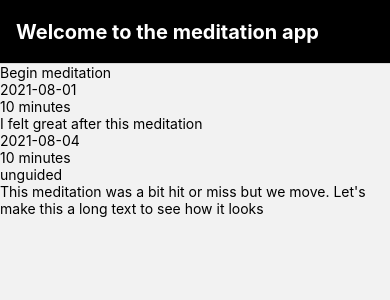
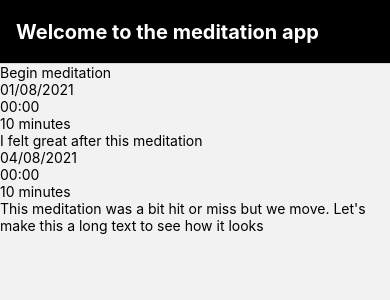
Before and after one commit to sammacfarlane23/react-native-meditation-app, a React Native app: screen /Home in a window 390 px wide. Shown: the top 300 px of the page. Built offline with nearby package versions, Linux system fonts and the light colour scheme.

Commit message:
feat: Add dayjs and use context to add entries

```diff
--- a/Components/Card/index.js
+++ /dev/null
@@ -1,23 +0,0 @@
-import { View, Text } from "react-native";
-
-const Card = ({ title, text, duration, type }) => {
-  return (
-    <View
-      title={title}
-      className="m-4 min-w-full p-6 bg-white border border-gray-200 rounded-lg shadow-md hover:bg-gray-100 dark:bg-gray-800 dark:border-gray-700 dark:hover:bg-gray-700"
-    >
-      <View className="flex-row items-center">
-        <Text className="mb-2 text-2xl font-bold tracking-tight text-gray-900 dark:text-white">
-          {title}
-        </Text>
-        <Text className="ml-5">{duration} minutes</Text>
-        {type && <Text className="ml-5">{type}</Text>}
-      </View>
-      <Text className="font-normal text-gray-700 dark:text-gray-400">
-        {text}
-      </Text>
-    </View>
-  );
-};
-
-export default Card;
--- /dev/null
+++ b/Components/EntryCard/index.js
@@ -0,0 +1,21 @@
+import { View, Text } from "react-native";
+import dayjs from "dayjs";
+
+const Card = ({ date, text, duration }) => (
+  <View className="m-4 min-w-full p-6 bg-white border border-gray-200 rounded-lg shadow-md hover:bg-gray-100 dark:bg-gray-800 dark:border-gray-700 dark:hover:bg-gray-700">
+    <View className="flex-row justify-between items-center">
+      <View className="flex-row items-center">
+        <Text className="mb-2 text-2xl font-bold tracking-tight text-gray-900 dark:text-white">
+          {dayjs(date).format("DD/MM/YYYY")}{" "}
+        </Text>
+        <Text className="ml-2 text-gray-500">
+          {dayjs(date).format("HH:mm")}
+        </Text>
+      </View>
+      {text && <Text className="ml-5">{duration} minutes</Text>}
+    </View>
+    <Text className="font-normal my-2 text-gray-700 dark:text-gray-400">{text || `${duration} minute sit`}</Text>
+  </View>
+);
+
+export default Card;
--- a/Screens/FinishScreen.js
+++ b/Screens/FinishScreen.js
@@ -1,18 +1,21 @@
 import { useState } from "react";
-import { View, Text, TouchableOpacity, TextInput } from "react-native";
+import dayjs from "dayjs";
+import { View, Text, TextInput } from "react-native";
 
 import Button from "../Components/Button";
+import { useEntryContext } from "../context/entryContext";
 
-const TimerScreen = ({ navigation }) => {
+const TimerScreen = ({ navigation, route }) => {
   const [entryText, setEntryText] = useState(null);
+  const entryContext = useEntryContext();
 
   return (
     <View className="flex-1 items-center justify-between bg-gray-800 p-5">
       <View className="items-center">
-        <Text className="text-white text-center my-8 text-lg">
-          30 minutes completed! Well done!
+        <Text className="text-white text-center my-8 text-xl font-bold">
+          {route.params.duration} minutes completed! Well done!
         </Text>
-        <Text className="text-white text-center my-8 text-lg">
+        <Text className="text-white text-center my-8 text-xl font-bold">
           Now is your chance to journal the experience...
         </Text>
         <TextInput
@@ -25,8 +28,11 @@ const TimerScreen = ({ navigation }) => {
         <View className="w-1/2 my-8">
           <Button
             onPress={() => {
-              // Here we will save the entry to the database
-              // @TODO: Add entry to context for now
+              entryContext.addEntry({
+                date: dayjs(),
+                duration: route.params.duration,
+                text: entryText,
+              });
               navigation.navigate("Home");
             }}
           >
@@ -34,6 +40,11 @@ const TimerScreen = ({ navigation }) => {
           </Button>
           <Button
             onPress={() => {
+              entryContext.addEntry({
+                date: dayjs(),
+                duration: route.params.duration,
+                text: "",
+              });
               navigation.navigate("Home");
             }}
             className="mt-8"
--- a/Screens/HomeScreen.js
+++ b/Screens/HomeScreen.js
@@ -1,9 +1,9 @@
 import { useContext } from "react";
-import { View, Text, TouchableOpacity } from "react-native";
+import { View } from "react-native";
 import { EntryContext } from "../context/entryContext";
 
 import Button from "../Components/Button";
-import Card from "../Components/Card";
+import EntryCard from "../Components/EntryCard";
 
 const HomeScreen = ({ navigation }) => {
   const { entries } = useContext(EntryContext);
@@ -17,14 +17,8 @@ const HomeScreen = ({ navigation }) => {
         Begin meditation
       </Button>
 
-      {entries.map((entry) => (
-        <Card
-          key={entry.text}
-          title={entry.date}
-          text={entry.text}
-          duration={entry.duration}
-          type={entry?.type}
-        />
+      {entries.map(({ text, date, duration }) => (
+        <EntryCard key={text} {...{ text, date, duration }} />
       ))}
     </View>
   );
--- a/Screens/TimerScreen.js
+++ b/Screens/TimerScreen.js
@@ -4,27 +4,33 @@ import { Picker } from "@react-native-picker/picker";
 
 import Button from "../Components/Button";
 
+const defaultMinutes = 30;
+
 const TimerScreen = ({ navigation }) => {
   const [timerHasBegan, setTimerHasBegan] = useState(false);
   const [timerIsRunning, setTimerIsRunning] = useState(false);
-  const [timer, setTimer] = useState(60 * 30);
+  const [minutes, setMinutes] = useState(30);
+  const [timer, setTimer] = useState(60 * minutes);
 
-  const minutes = Math.floor(timer / 60);
-  const seconds = timer % 60;
+  useEffect(() => {
+    setTimer(60 * minutes);
+  }, [minutes]);
+
+  const minutesLeft = Math.floor(timer / 60);
+  const secondsLeft = timer % 60;
 
   useEffect(() => {
     if (timerIsRunning) {
       const interval = setInterval(() => {
         if (timer <= 0) {
-          navigation.navigate("Finish");
-          setTimer(60 * 30);
+          navigation.navigate("Finish", { duration: minutes });
+          setTimerHasBegan(false);
+          setTimerIsRunning(false);
           return;
         }
         setTimer((timer) => timer - 1);
       }, 1000);
       return () => clearInterval(interval);
-    }
-    if (timer === 0) {
     }
   }, [timerIsRunning, timer]);
 
@@ -32,9 +38,11 @@ const TimerScreen = ({ navigation }) => {
     <View className="flex-1 items-center justify-center bg-gray-800 p-5">
       {timerHasBegan && (
         <View className="pb-10">
-          <Text className="text-5xl text-white">{`${minutes
+          <Text className="text-5xl text-white">{`${minutesLeft
             .toString()
-            .padStart(2, "0")}:${seconds.toString().padStart(2, "0")}`}</Text>
+            .padStart(2, "0")}:${secondsLeft
+            .toString()
+            .padStart(2, "0")}`}</Text>
           {timerHasBegan && !timerIsRunning && (
             <Text className="text-white text-lg text-center mt-4">Paused</Text>
           )}
@@ -46,8 +54,8 @@ const TimerScreen = ({ navigation }) => {
           <Text className="text-white text-xl">Select duration:</Text>
           <View className="flex-row items-center">
             <Picker
-              selectedValue={timer / 60}
-              onValueChange={(itemValue, itemIndex) => setTimer(itemValue * 60)}
+              selectedValue={minutes}
+              onValueChange={(itemValue, itemIndex) => setMinutes(itemValue)}
               style={{
                 height: 200,
                 width: 100,
@@ -78,7 +86,7 @@ const TimerScreen = ({ navigation }) => {
         {timerHasBegan && (
           <Button
             onPress={() => {
-              setTimer(60 * 30);
+              setTimer(minutes * 60);
               setTimerIsRunning(false);
               setTimerHasBegan(false);
             }}
@@ -87,7 +95,13 @@ const TimerScreen = ({ navigation }) => {
           </Button>
         )}
 
-        <Button className="mt-20" onPress={() => navigation.navigate("Finish")}>
+        {/* @TODO Remove this, it's for testing only */}
+        <Button
+          className="mt-20"
+          onPress={() =>
+            navigation.navigate("Finish", { duration: minutes })
+          }
+        >
           Finish Screen
         </Button>
       </View>
--- a/context/entryContext.js
+++ b/context/entryContext.js
@@ -1,19 +1,16 @@
-import React, { createContext } from "react";
+import React, { createContext, useContext } from "react";
 
 const initialEntryState = {
   entries: [
     {
       date: "2021-08-01",
       duration: 10,
-      rating: 5,
       text: "I felt great after this meditation",
     },
     {
       date: "2021-08-04",
       duration: 10,
-      rating: 5,
       text: "This meditation was a bit hit or miss but we move. Let's make this a long text to see how it looks",
-      type: "unguided",
     },
   ],
 };
@@ -41,3 +38,8 @@ export class EntryContextProvider extends React.Component {
     );
   }
 }
+
+export const useEntryContext = () => {
+  const entryContext = useContext(EntryContext);
+  return entryContext;
+};
--- a/package.json
+++ b/package.json
@@ -14,6 +14,7 @@
     "@react-navigation/native": "^6.1.1",
     "@react-navigation/native-stack": "^6.9.7",
     "classnames": "^2.3.2",
+    "dayjs": "^1.11.7",
     "expo": "~47.0.8",
     "expo-status-bar": "~1.4.2",
     "nativewind": "^2.0.11",
```
Also changed, not shown: 1 other file (tests, documents, lock files or other folders).
